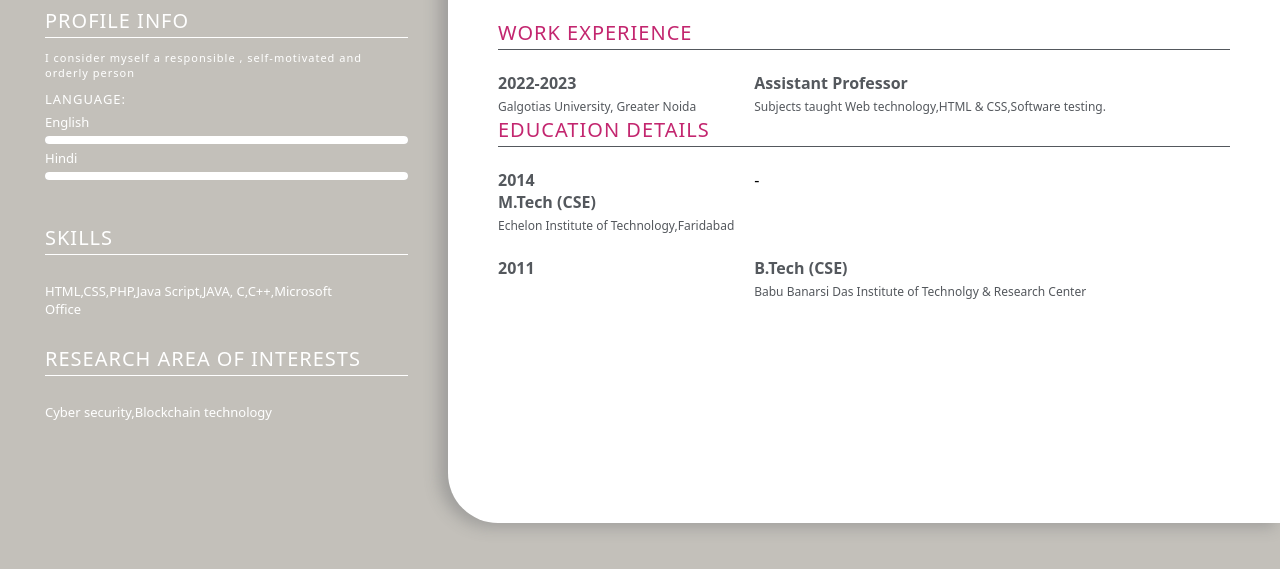
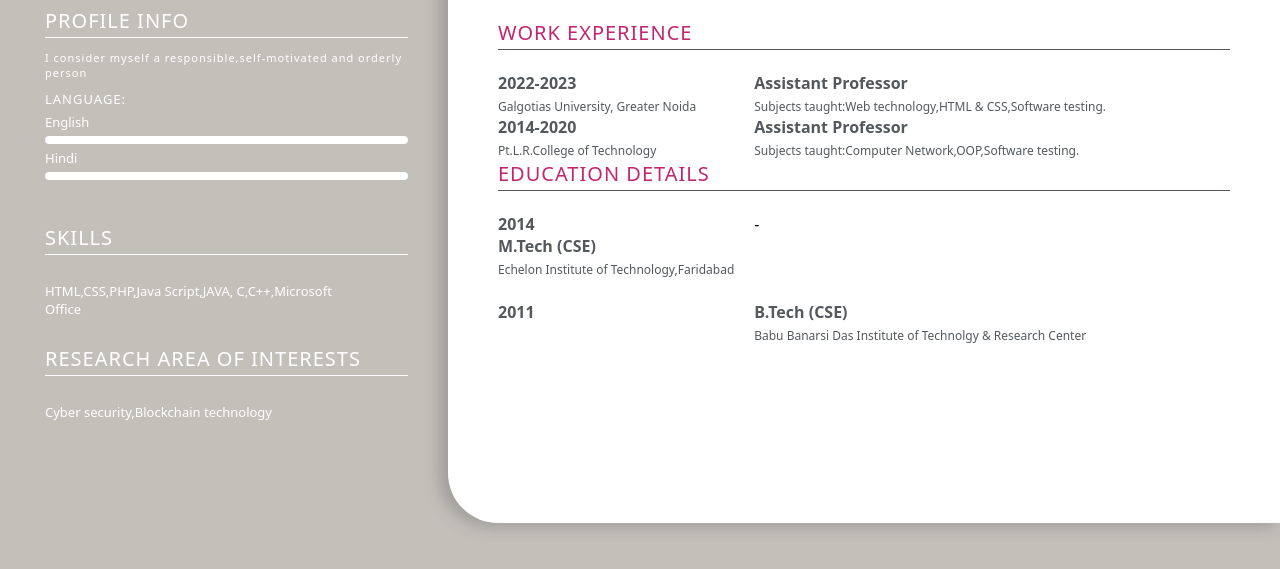
Before and after one commit to kimmigupta/kimmi_profile, a plain HTML site: page index.html in a window 1280 px wide. Shown: the part 227-796 px from the top of the page. Drawn offline with Linux system fonts and the light colour scheme.

Commit message:
Update index.html

```diff
--- a/index.html
+++ b/index.html
@@ -49,7 +49,7 @@ body{background: var(--background);}
     background: var(--white);
     width: 100%;
     height: 100%;
-    border-radius: 9px;
+    border-radius: 10px;
 }
 #progress1 {background: var(--process);border-radius: 13px;height: 8px;width: 100%;}
 #progress1:after {
@@ -58,7 +58,7 @@ body{background: var(--background);}
     background: var(--white);
     width: 50%;
     height: 100%;
-    border-radius: 9px;
+    border-radius: 10px;
 }
 .content-box h3{font-size: 13px;text-transform: uppercase;letter-spacing: 1px;padding-top: 10px;
     color: white;font-weight: 500;
@@ -91,7 +91,7 @@ h1 span{color: var(--one);}
 		<div class="content-box">
 		<h2>Profile Info</h2>
 		<hr class="hr1">
-		<p class="p1">I consider myself a responsible , self-motivated and orderly person</p>
+		<p class="p1">I consider myself a responsible,self-motivated and orderly person</p>
 
 		<h3>Language:</h3>
 		<p class="p2">English</p>
@@ -132,11 +132,21 @@ h1 span{color: var(--one);}
 		</div>
 		<div class="col-div-8">
 			<p class="p5">Assistant Professor</p>
-			<span class="span1">Subjects taught Web technology,HTML & CSS,Software testing.</span>
+			<span class="span1">Subjects taught:Web technology,HTML & CSS,Software testing.</span>
 		</div>
+
 				<br>
+		<div class="col-div-4">
+			<p class="p5">2014-2020</p>
+			<span class="span1">Pt.L.R.College of Technology</span>
+		</div>
+		<div class="col-div-8">
+			<p class="p5">Assistant Professor</p>
+			<span class="span1">Subjects taught:Computer Network,OOP,Software testing.</span>
+		</div>
 		<h2 class="heading">Education details</h2>
 		<hr class="hr2">
+		<div class="clearfix"></div>
 		<br>
 -	<div class="col-div-4">
 			<p class="p5">2014</p>
```
